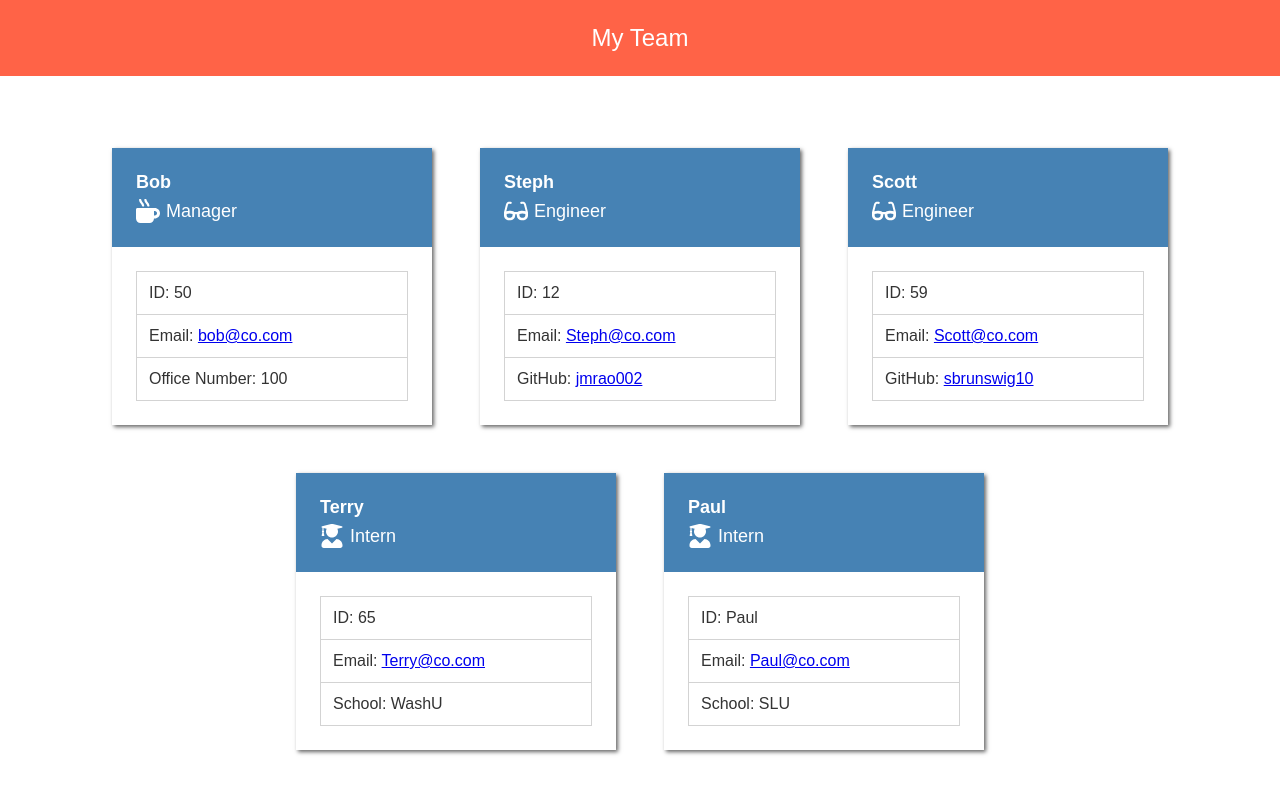
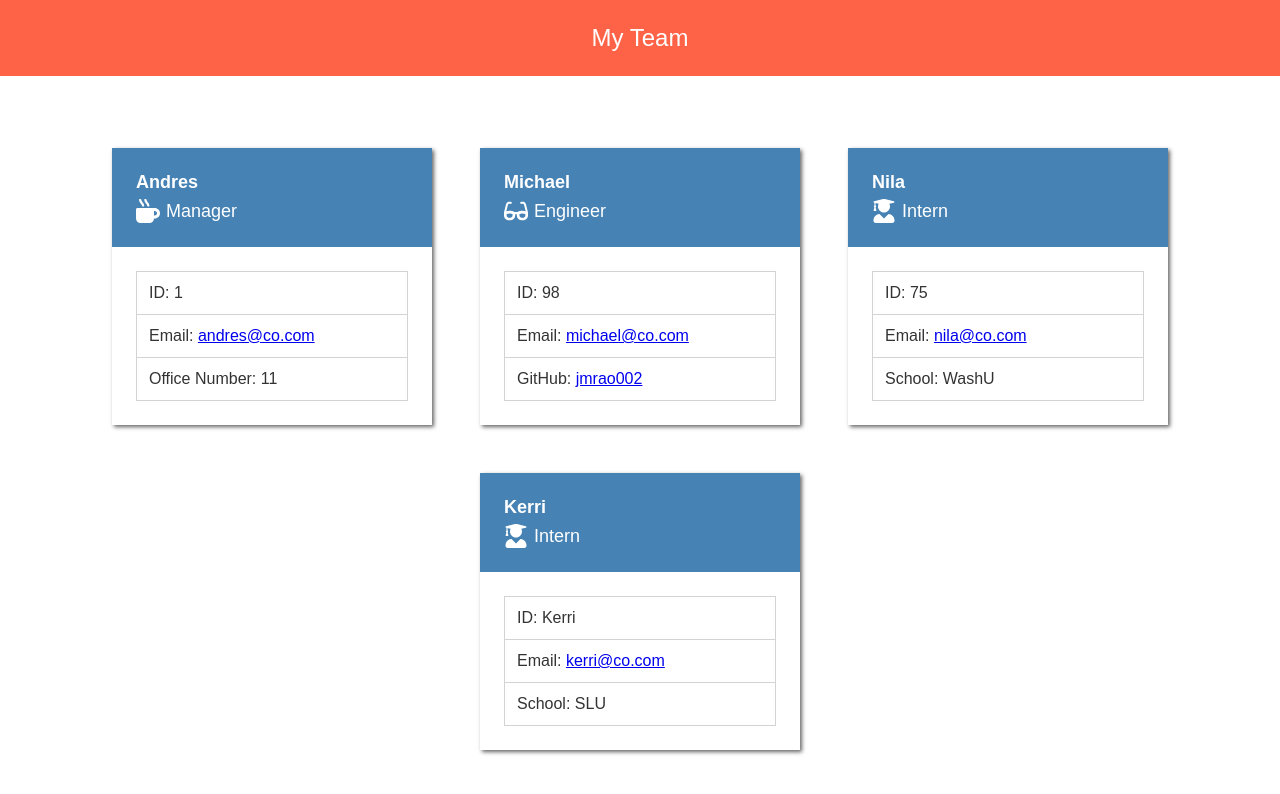
Before and after one commit to jmrao002/teamprofilegenerator, a website: page output/team.html in a window 1280 px wide. Drawn offline with Linux system fonts and the light colour scheme.

```diff
--- a/output/team.html
+++ b/output/team.html
@@ -15,7 +15,7 @@
     <section class="d-f fw-w jc-c mt+">
         <div class="bxs-01 f-1 m">
     <div class="bgc-blue c-white fz-18 p">
-    <div class="fw-600">Bob</div>
+    <div class="fw-600">Andres</div>
     <div class="ai-c d-f mt--">
         <svg aria-hidden="true" focusable="false" class="h-24 w-24" role="img"
             xmlns="http://www.w3.org/2000/svg" viewBox="0 0 512 512">
@@ -27,13 +27,13 @@
     </div>
     </div>
     <div class="p">
-        <div class="bdc-gray bdls-s bdrs-s bdts-s bdw-1 p-">ID: 50</div>
-        <div class="bdc-gray bdls-s bdrs-s bdts-s bdw-1 p-">Email: <a href="mailto:bob@co.com" target="_blank">bob@co.com</a></div>
-        <div class="bdc-gray bdbs-s bdls-s bdrs-s bdts-s bdw-1 p-">Office Number: 100</div>
+        <div class="bdc-gray bdls-s bdrs-s bdts-s bdw-1 p-">ID: 1</div>
+        <div class="bdc-gray bdls-s bdrs-s bdts-s bdw-1 p-">Email: <a href="mailto:andres@co.com" target="_blank">andres@co.com</a></div>
+        <div class="bdc-gray bdbs-s bdls-s bdrs-s bdts-s bdw-1 p-">Office Number: 11</div>
     </div>
     </div><div class="bxs-01 f-1 m">
     <div class="bgc-blue c-white fz-18 p">
-    <div class="fw-600">Steph</div>
+    <div class="fw-600">Michael</div>
     <div class="ai-c d-f mt--">
         <svg aria-hidden="true" focusable="false" class="h-24 w-24" role="img"
             xmlns="http://www.w3.org/2000/svg" viewBox="0 0 576 512">
@@ -45,31 +45,13 @@
     </div>
     </div>
     <div class="p">
-        <div class="bdc-gray bdls-s bdrs-s bdts-s bdw-1 p-">ID: 12</div>
-        <div class="bdc-gray bdls-s bdrs-s bdts-s bdw-1 p-">Email: <a href="mailto:Steph@co.com" target="_blank">Steph@co.com</a></div>
+        <div class="bdc-gray bdls-s bdrs-s bdts-s bdw-1 p-">ID: 98</div>
+        <div class="bdc-gray bdls-s bdrs-s bdts-s bdw-1 p-">Email: <a href="mailto:michael@co.com" target="_blank">michael@co.com</a></div>
         <div class="bdc-gray bdbs-s bdls-s bdrs-s bdts-s bdw-1 p-">GitHub: <a href="https://github.com/jmrao002" target="_blank">jmrao002</a></div>
     </div>
     </div><div class="bxs-01 f-1 m">
     <div class="bgc-blue c-white fz-18 p">
-    <div class="fw-600">Scott</div>
-    <div class="ai-c d-f mt--">
-        <svg aria-hidden="true" focusable="false" class="h-24 w-24" role="img"
-            xmlns="http://www.w3.org/2000/svg" viewBox="0 0 576 512">
-            <path class="f-white"
-                d="M574.1 280.37L528.75 98.66c-5.91-23.7-21.59-44.05-43-55.81-21.44-11.73-46.97-14.11-70.19-6.33l-15.25 5.08c-8.39 2.79-12.92 11.86-10.12 20.24l5.06 15.18c2.79 8.38 11.85 12.91 20.23 10.12l13.18-4.39c10.87-3.62 23-3.57 33.16 1.73 10.29 5.37 17.57 14.56 20.37 25.82l38.46 153.82c-22.19-6.81-49.79-12.46-81.2-12.46-34.77 0-73.98 7.02-114.85 26.74h-73.18c-40.87-19.74-80.08-26.75-114.86-26.75-31.42 0-59.02 5.65-81.21 12.46l38.46-153.83c2.79-11.25 10.09-20.45 20.38-25.81 10.16-5.3 22.28-5.35 33.15-1.73l13.17 4.39c8.38 2.79 17.44-1.74 20.23-10.12l5.06-15.18c2.8-8.38-1.73-17.45-10.12-20.24l-15.25-5.08c-23.22-7.78-48.75-5.41-70.19 6.33-21.41 11.77-37.09 32.11-43 55.8L1.9 280.37A64.218 64.218 0 0 0 0 295.86v70.25C0 429.01 51.58 480 115.2 480h37.12c60.28 0 110.37-45.94 114.88-105.37l2.93-38.63h35.75l2.93 38.63C313.31 434.06 363.4 480 423.68 480h37.12c63.62 0 115.2-50.99 115.2-113.88v-70.25c0-5.23-.64-10.43-1.9-15.5zm-370.72 89.42c-1.97 25.91-24.4 46.21-51.06 46.21H115.2C86.97 416 64 393.62 64 366.11v-37.54c18.12-6.49 43.42-12.92 72.58-12.92 23.86 0 47.26 4.33 69.93 12.92l-3.13 41.22zM512 366.12c0 27.51-22.97 49.88-51.2 49.88h-37.12c-26.67 0-49.1-20.3-51.06-46.21l-3.13-41.22c22.67-8.59 46.08-12.92 69.95-12.92 29.12 0 54.43 6.44 72.55 12.93v37.54z">
-            </path>
-        </svg>
-        <div class="ml--">Engineer</div>
-    </div>
-    </div>
-    <div class="p">
-        <div class="bdc-gray bdls-s bdrs-s bdts-s bdw-1 p-">ID: 59</div>
-        <div class="bdc-gray bdls-s bdrs-s bdts-s bdw-1 p-">Email: <a href="mailto:Scott@co.com" target="_blank">Scott@co.com</a></div>
-        <div class="bdc-gray bdbs-s bdls-s bdrs-s bdts-s bdw-1 p-">GitHub: <a href="https://github.com/sbrunswig10" target="_blank">sbrunswig10</a></div>
-    </div>
-    </div><div class="bxs-01 f-1 m">
-    <div class="bgc-blue c-white fz-18 p">
-    <div class="fw-600">Terry</div>
+    <div class="fw-600">Nila</div>
     <div class="ai-c d-f mt--">
         <svg aria-hidden="true" focusable="false" class="h-24 w-24" role="img"
             xmlns="http://www.w3.org/2000/svg" viewBox="0 0 448 512">
@@ -81,13 +63,13 @@
     </div>
     </div>
     <div class="p">
-        <div class="bdc-gray bdls-s bdrs-s bdts-s bdw-1 p-">ID: 65</div>
-        <div class="bdc-gray bdls-s bdrs-s bdts-s bdw-1 p-">Email: <a href="mailto:Terry@co.com" target="_blank">Terry@co.com</a></div>
+        <div class="bdc-gray bdls-s bdrs-s bdts-s bdw-1 p-">ID: 75</div>
+        <div class="bdc-gray bdls-s bdrs-s bdts-s bdw-1 p-">Email: <a href="mailto:nila@co.com" target="_blank">nila@co.com</a></div>
         <div class="bdc-gray bdbs-s bdls-s bdrs-s bdts-s bdw-1 p-">School: WashU</div>
     </div>
     </div><div class="bxs-01 f-1 m">
     <div class="bgc-blue c-white fz-18 p">
-    <div class="fw-600">Paul</div>
+    <div class="fw-600">Kerri</div>
     <div class="ai-c d-f mt--">
         <svg aria-hidden="true" focusable="false" class="h-24 w-24" role="img"
             xmlns="http://www.w3.org/2000/svg" viewBox="0 0 448 512">
@@ -99,8 +81,8 @@
     </div>
     </div>
     <div class="p">
-        <div class="bdc-gray bdls-s bdrs-s bdts-s bdw-1 p-">ID: Paul</div>
-        <div class="bdc-gray bdls-s bdrs-s bdts-s bdw-1 p-">Email: <a href="mailto:Paul@co.com" target="_blank">Paul@co.com</a></div>
+        <div class="bdc-gray bdls-s bdrs-s bdts-s bdw-1 p-">ID: Kerri</div>
+        <div class="bdc-gray bdls-s bdrs-s bdts-s bdw-1 p-">Email: <a href="mailto:kerri@co.com" target="_blank">kerri@co.com</a></div>
         <div class="bdc-gray bdbs-s bdls-s bdrs-s bdts-s bdw-1 p-">School: SLU</div>
     </div>
     </div>
```
Also changed, not shown: README.md, 1 other file.
